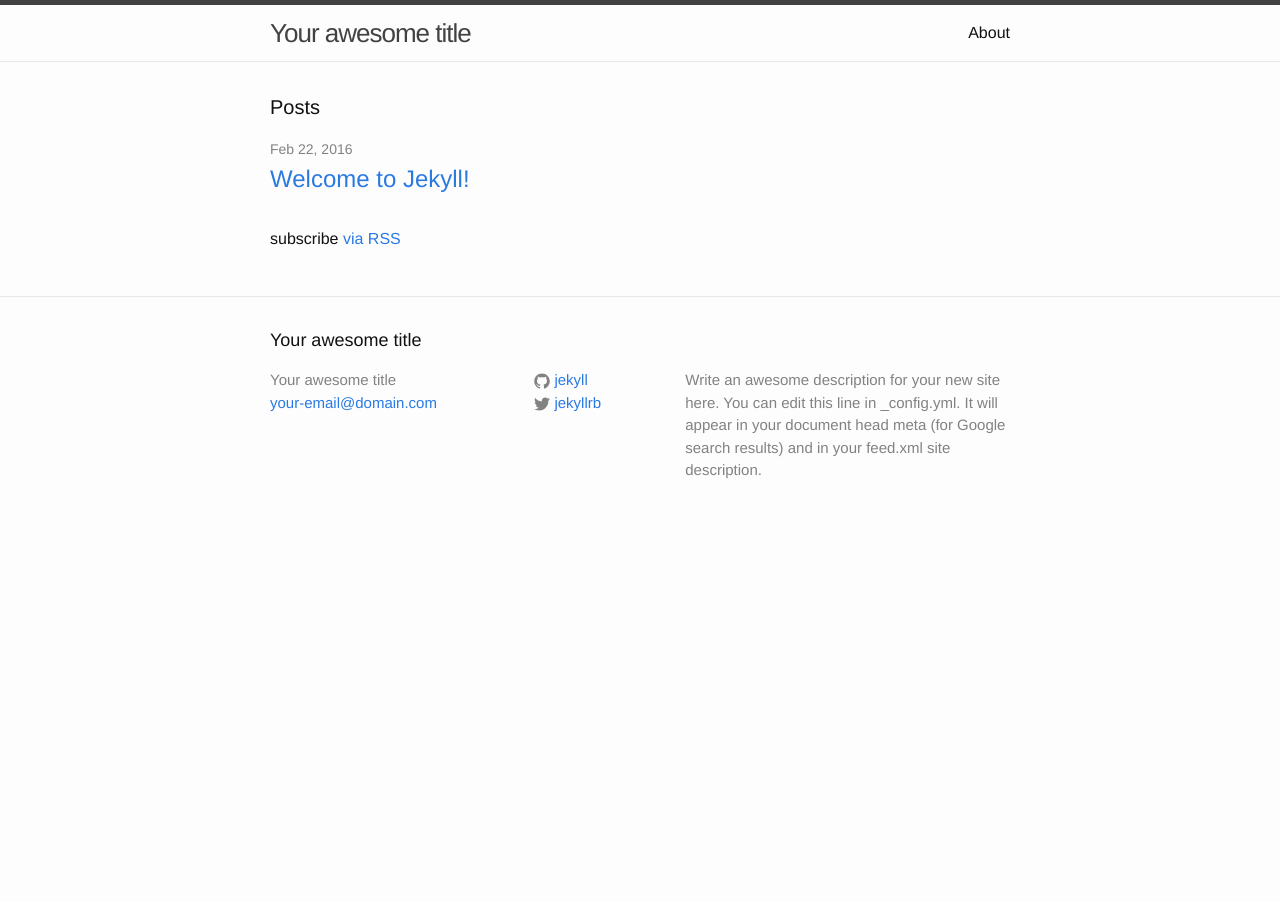
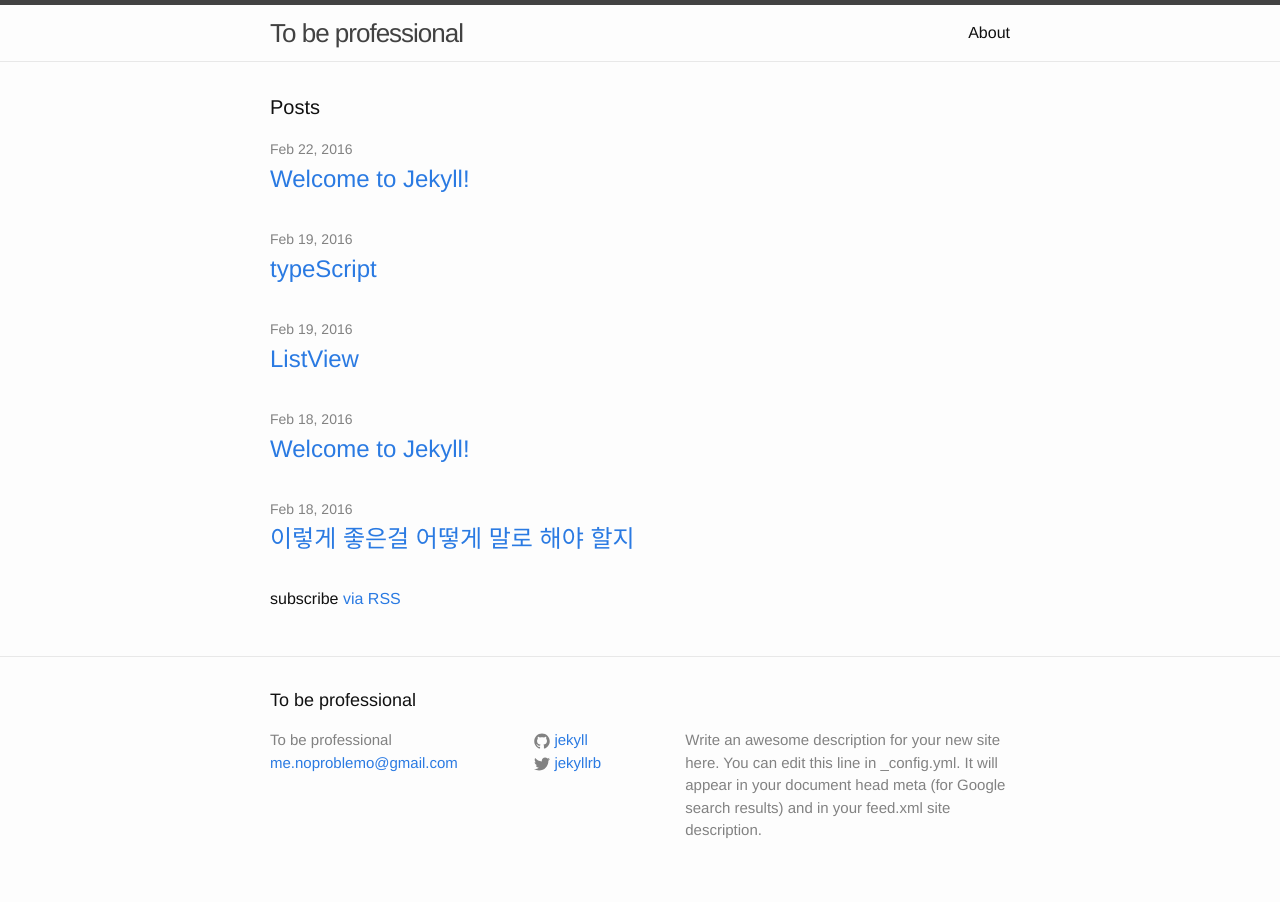
Before and after one commit to noproblemo/noproblemo.github.io, a Jekyll site: the page built from index.html, in a window 1280 px wide. Built offline with Jekyll 4.4.1, drawn with Linux system fonts in a browser that asks for light colours; Markdown is read by kramdown in place of the engine named in the settings; part of the change alters nothing that is shown.

Commit message:
update post

````diff
--- a/_config.yml
+++ b/_config.yml
@@ -6,16 +6,18 @@
 # 'jekyll serve'. If you change this file, please restart the server process.
 
 # Site settings
-title: Your awesome title
-email: your-email@domain.com
+title: To be professional
+email: me.noproblemo@gmail.com
 description: > # this means to ignore newlines until "baseurl:"
   Write an awesome description for your new site here. You can edit this
   line in _config.yml. It will appear in your document head meta (for
   Google search results) and in your feed.xml site description.
 baseurl: "" # the subpath of your site, e.g. /blog
-url: "http://yourdomain.com" # the base hostname & protocol for your site
+url: "http://noproblemo.github.io" # the base hostname & protocol for your site
 twitter_username: jekyllrb
 github_username:  jekyll
 
 # Build settings
-markdown: kramdown
+#markdown: kramdown
+markdown: redcarpet
+pygments: true
--- /dev/null
+++ b/_posts/2016-02-18-GitHub-Pages.markdown
@@ -0,0 +1,17 @@
+---
+layout: page
+title: 이렇게 좋은걸 어떻게 말로 해야 할지
+---
+
+# 이렇게 좋은걸 어떻게 말로 해야 할지
+
+> 그동안 생각날 때마다 blog를 하나 제대로 만들어야 겠다 생각을 하면서, hosting을 찾아보다 그만 두고 했었는데..
+> github page 라니..
+> [지킬로 깃허브에 무료 블로그 만들기](https://nolboo.github.io/blog/2013/10/15/free-blog-with-github-jekyll/) 를 참고 했으며, 감사를 드립니다. __무려 2013년에 포스팅 되었었네.__
+> 그간 무얼 하고 살았는지.. 참.
+
+
+## Reference
+ * [jekyll](http://jekyllrb.com/docs/installation/), [jekll 한글](http://jekyllrb-ko.github.io/)
+ * [Using Jekyll with Pages](https://help.github.com/articles/using-jekyll-with-pages/)
+ * [GitHub Pages](https://pages.github.com/)
--- /dev/null
+++ b/_posts/2016-02-18-welcome-to-jekyll.markdown
@@ -0,0 +1,25 @@
+---
+layout: post
+title:  "Welcome to Jekyll!"
+date:   2016-02-18 10:26:45 +0900
+categories: jekyll update
+---
+You’ll find this post in your `_posts` directory. Go ahead and edit it and re-build the site to see your changes. You can rebuild the site in many different ways, but the most common way is to run `jekyll serve`, which launches a web server and auto-regenerates your site when a file is updated.
+
+To add new posts, simply add a file in the `_posts` directory that follows the convention `YYYY-MM-DD-name-of-post.ext` and includes the necessary front matter. Take a look at the source for this post to get an idea about how it works.
+
+Jekyll also offers powerful support for code snippets:
+
+{% highlight ruby %}
+def print_hi(name)
+  puts "Hi, #{name}"
+end
+print_hi('Tom')
+#=> prints 'Hi, Tom' to STDOUT.
+{% endhighlight %}
+
+Check out the [Jekyll docs][jekyll-docs] for more info on how to get the most out of Jekyll. File all bugs/feature requests at [Jekyll’s GitHub repo][jekyll-gh]. If you have questions, you can ask them on [Jekyll Talk][jekyll-talk].
+
+[jekyll-docs]: http://jekyllrb.com/docs/home
+[jekyll-gh]:   https://github.com/jekyll/jekyll
+[jekyll-talk]: https://talk.jekyllrb.com/
--- /dev/null
+++ b/_posts/2016-02-19-react_native_listview.markdown
@@ -0,0 +1,258 @@
+---
+layout: page
+title: ListView
+---
+
+# ListView
+
+ 변경되는 데이터의 리스트를 효율적으로 세로로 스크롤될 수 있게 표현해준다.
+ 마치 IOS Table View Controller와 같이.
+
+## Qick and GOGO
+
+ ListView를 표현하는데 있어 꼭 필요한 것은 DataSource를 인스턴스해야 한다는것.
+
+~~~javascript
+getInitialState: function() {
+  var ds = new ListView.DataSource({rowHasChanged: (r1, r2) => r1 !== r2});
+  return {
+    dataSource: ds.cloneWithRows(['row 1', 'row 2']),
+  };
+},
+
+render: function() {
+  return (
+    <ListView
+      dataSource={this.state.dataSource}
+      renderRow={(rowData) => <Text>{rowData}</Text>}
+    />
+  );
+},
+~~~
+
+## ListView.DataSource
+
+> DataSource 의 구조를 알아야 하는데.. 해당 문서는 아직 없다.
+> 참고할 만한 사이트는
+> [Section headers in React Native ListView Components](http://richardkho.com/section-headers-in-react-native-listview-components/)와 [React Native ListView with Section Headers](http://moduscreate.com/react-native-listview-with-section-headers/) 이 있다.
+> [ListViewDataSource](https://github.com/facebook/react-native/blob/951b5f951746b42a7b3782c239a2aea2079b8aba/Libraries/CustomComponents/ListView/ListViewDataSource.js) 소스를 보면 나름 주석이 달려 있다.
+
+ ListView는 2가지 형태가 있다.
+ 그냥 list만 보여주는 것과, section 형태로 보여주는 것.
+
+ 그래서 DataSource의 구조는 2가지 형태로 작성할 수 있는데... 소스에 달려있는 주석을 참고하여 구조를 잡고, 위 링크들을 참고하여 구현을 참고한다.
+
+
+
+~~~javascript
+/**
+ * Provides efficient data processing and access to the
+ * `ListView` component.  A `ListViewDataSource` is created with functions for
+ * extracting data from the input blob, and comparing elements (with default
+ * implementations for convenience).  The input blob can be as simple as an
+ * array of strings, or an object with rows nested inside section objects.
+ *
+ * To update the data in the datasource, use `cloneWithRows` (or
+ * `cloneWithRowsAndSections` if you care about sections).  The data in the
+ * data source is immutable, so you can't modify it directly.  The clone methods
+ * suck in the new data and compute a diff for each row so ListView knows
+ * whether to re-render it or not.
+ *
+ * In this example, a component receives data in chunks, handled by
+ * `_onDataArrived`, which concats the new data onto the old data and updates the
+ * data source.  We use `concat` to create a new array - mutating `this._data`,
+ * e.g. with `this._data.push(newRowData)`, would be an error. `_rowHasChanged`
+ * understands the shape of the row data and knows how to efficiently compare
+ * it.
+ *
+ * ```
+ * getInitialState: function() {
+ *   var ds = new ListViewDataSource({rowHasChanged: this._rowHasChanged});
+ *   return {ds};
+ * },
+ * _onDataArrived(newData) {
+ *   this._data = this._data.concat(newData);
+ *   this.setState({
+ *     ds: this.state.ds.cloneWithRows(this._data)
+ *   });
+ * }
+ * ```
+ */
+
+class ListViewDataSource {
+ /**
+   * You can provide custom extraction and `hasChanged` functions for section
+   * headers and rows.  If absent, data will be extracted with the
+   * `defaultGetRowData` and `defaultGetSectionHeaderData` functions.
+   *
+   * The default extractor expects data of one of the following forms:
+   *
+   *      { sectionID_1: { rowID_1: <rowData1>, ... }, ... }
+   *
+   *    or
+   *
+   *      { sectionID_1: [ <rowData1>, <rowData2>, ... ], ... }
+   *
+   *    or
+   *
+   *      [ [ <rowData1>, <rowData2>, ... ], ... ]
+   *
+   * The constructor takes in a params argument that can contain any of the
+   * following:
+   *
+   * - getRowData(dataBlob, sectionID, rowID);
+   * - getSectionHeaderData(dataBlob, sectionID);
+   * - rowHasChanged(prevRowData, nextRowData);
+   * - sectionHeaderHasChanged(prevSectionData, nextSectionData);
+   */
+  constructor(params: ParamType) {
+~~~
+
+내용을 간추리면
+
+* A `ListViewDataSource` is created with functions for extracting data from the input blob.
+* The input blob can be as simple as an array of strings, or an object with rows nested inside section objects
+* To update the data in the datasource, use `cloneWithRows` (or   `cloneWithRowsAndSections` if you care about sections).
+* The data in the data source is immutable, so you can't modify it directly.
+* The clone methods suck in the new data and compute a diff for each row so ListView knows whether to re-render it or not.
+
+section 관련 내용은 **모든 주석이** 알짜네.
+
+~~~javascript
+/**
+   * You can provide custom extraction and `hasChanged` functions for section
+   * headers and rows.  If absent, data will be extracted with the
+   * `defaultGetRowData` and `defaultGetSectionHeaderData` functions.
+   *
+   * The default extractor expects data of one of the following forms:
+   *
+   *      { sectionID_1: { rowID_1: <rowData1>, ... }, ... }
+   *
+   *    or
+   *
+   *      { sectionID_1: [ <rowData1>, <rowData2>, ... ], ... }
+   *
+   *    or
+   *
+   *      [ [ <rowData1>, <rowData2>, ... ], ... ]
+   *
+   * The constructor takes in a params argument that can contain any of the
+   * following:
+   *
+   * - getRowData(dataBlob, sectionID, rowID);
+   * - getSectionHeaderData(dataBlob, sectionID);
+   * - rowHasChanged(prevRowData, nextRowData);
+   * - sectionHeaderHasChanged(prevSectionData, nextSectionData);
+   */
+~~~
+
+따라서,
+`DataSource`의 구조는 어느정도 그려지는데..
+
+Contructor는 아래의 4개의 params을 받고, **any** 라니까, 꼭 다 있어야 할 필욘 없어 보임.
+
+ * `getRowData(dataBlob, sectionID, rowID);`
+ * `getSectionHeaderData(dataBlob, sectionID);`
+ * `rowHasChanged(prevRowData, nextRowData);`
+ * `sectionHeaderHasChanged(prevSectionData, nextSectionData);`
+
+여기서, section의 headers와 rows를 위해 custom extraction 함수와 `hasChnaged`의 함수들을 제공할 수 있으며 만약 제공되지 않는다면 `defaultGetRowData`와 `defaultGetSectionHeaderData` 함수가 담당할 것이다.
+
+`default` 함수들은 데이터 구조를 다음의 형태로 간주한다.
+
+* `{ sectionID_1: { rowID_1: <rowData1>, ... }, ... }`
+* `{ sectionID_1: [ <rowData1>, <rowData2>, ... ], ... }`
+* `[ [ <rowData1>, <rowData2>, ... ], ... ]`
+
+__이에 예상컨데, section의 데이터 형태는 아마 다음과 같지 않을까?__
+
+~~~javascript
+var sectionData = {
+    '일반' : [
+        {'일반row1':{}},
+        {'일반row2':{}}
+    ],
+    'app' : [
+        {'appRow1':{}},
+        {'appRow2':{}}
+    ]
+}
+~~~
+
+하지만, 아래와 같은 **Error** 이 난다.
+
+~~~javascript
+[warn][tid:com.facebook.React.JavaScript] Objects are not valid as a React child (found: object with keys {button, value}). If you meant to render a collection of children, use an array instead or wrap the object using createFragment(object) from the React add-ons. Check the render method of `Text`.
+~~~
+
+다시 `Constructor`를 훑어봤다.
+
+~~~javascript
+constructor(params: ParamType) {
+    invariant(
+      params && typeof params.rowHasChanged === 'function',
+      'Must provide a rowHasChanged function.'
+    );
+    this._rowHasChanged = params.rowHasChanged;
+    this._getRowData = params.getRowData || defaultGetRowData;
+    this._sectionHeaderHasChanged = params.sectionHeaderHasChanged;
+    this._getSectionHeaderData =
+      params.getSectionHeaderData || defaultGetSectionHeaderData;
+
+    this._dataBlob = null;
+    this._dirtyRows = [];
+    this._dirtySections = [];
+    this._cachedRowCount = 0;
+
+    // These two private variables are accessed by outsiders because ListView
+    // uses them to iterate over the data in this class.
+    this.rowIdentities = [];
+    this.sectionIdentities = [];
+  }
+~~~
+
+그리고, 기본 함수들도..
+
+~~~javascript
+var invariant = require('invariant');
+var isEmpty = require('isEmpty');
+var warning = require('warning');
+
+function defaultGetRowData(
+  dataBlob: any,
+  sectionID: number | string,
+  rowID: number | string
+): any {
+  return dataBlob[sectionID][rowID];
+}
+
+function defaultGetSectionHeaderData(
+  dataBlob: any,
+  sectionID: number | string
+): any {
+  return dataBlob[sectionID];
+}
+~~~
+
+문제는 section data의 구조는 어느정도 맞는데, rowData의 구조가 애매해서 알 길이 없다.
+이 부분에 대해 [React Native ListView with Section Headers](http://moduscreate.com/react-native-listview-with-section-headers/) 에 어느정도 나와 있지만, 데이터를 다시 만들어야 하는 부분이라서, 도움이 되질 않았다.
+다시, 에러 내용을 확인하고 `object using createFragment(object) from the React add-ons` 이 부분에 대해 힌트를 얻어 다음과 같이 데이터 구조를 바꾸었고 제대로 랜더링이 되었다.
+
+~~~javascript
+var sectionData = {
+    '일반' : {
+        '일반row1':React.addons.createFragment({}),
+        '일반row2':React.addons.createFragment({})
+    },
+    'app' : {
+        'appRow1':React.addons.createFragment({}),
+        'appRow2':React.addons.createFragment({})
+    }
+}
+~~~
+
+## 결론
+
+ListView를 그냥 사용하려면 데이터 구조는 크게 문제가 되질 않지만, header와 같이 사용하려면 다른 데이터 구조를 사용해야 하는데, 일반적인 json 구조가 ListView의 `cloneWithRowsAndSections` 메소드에서 사용하는 구조와 맞지않아 custom function을 사용하여 데이터 구조를 만든다는 것.
+
+따라서, json 구조를 (rowData안에 row가 child로 여러개 가지고 있을 경우) 바로 사용할 수 없다는 것.
--- /dev/null
+++ b/_posts/2016-02-19-typeScript.markdown
@@ -0,0 +1,39 @@
+---
+layout: page
+title: typeScript
+---
+
+# typeScript
+
+요새 react native를 보고 있는데, 여러 문제가 발생했다.
+지금까지 듣도 보도 못했던, [arrow function](https://developer.mozilla.org/ko/docs/Web/JavaScript/Reference/Functions/%EC%95%A0%EB%A1%9C%EC%9A%B0_%ED%8E%91%EC%85%98) 이라던가....
+그!런!데...
+일단 아래와 같은 소스를 보면,
+
+~~~javascript
+cloneWithRowsAndSections(
+      dataBlob: any,
+      sectionIdentities: ?Array<string>,
+      rowIdentities: ?Array<Array<string>>
+  ): ListViewDataSource {
+    ...
+  }
+~~~
+
+뭔가 알듯하면서도 아득하다.
+
+기본적으로 인수에 `:` 가 type을 지정한것은 알겠는데, `function():` 는 뭐더냐???
+구글링을 해보아도 안나오고... 슬슬 짜증이 나기 시작했다.
+이때부터 머리는 이미 생각의 한계를 그어놓고 있었다.
+
+일단, 별것도 아닌것 같으니 문맥만 이해하고 넘어가기로 하고 나머지 소스를, 예제를 보며 넘어가는데 계속 `function():` 이 눈에 거슬려 진도가 안나가기 시작한다.
+
+짜증이 폭팔할것 같았다. 문맥을 이해하는데있어, `:` 는 아무 상관이 없었지만 모든 소스에, 예제에 줄기차게 출현하는 저 신택스!!!! 마치 코를 파다 파기엔 너무 고통스럽게 깊숙히 있어 미쳐파질 못해 남아 있는 코딱지 마냥 자꾸 신경이 쓰이는 것처럼..
+미치게 만든다.
+만으로 2틀 만에 우연히 검색하다 알게 [typescript](http://www.typescriptlang.org/) 되었지만, 알고 보니 더 짜증이 난다.
+
+아.. 짜증나..
+
+
+
+ * reference : [TypeScript를 이용하여 javascript를 객체지향 언어처럼 사용해보자](http://cyberx.tistory.com/60)
````
